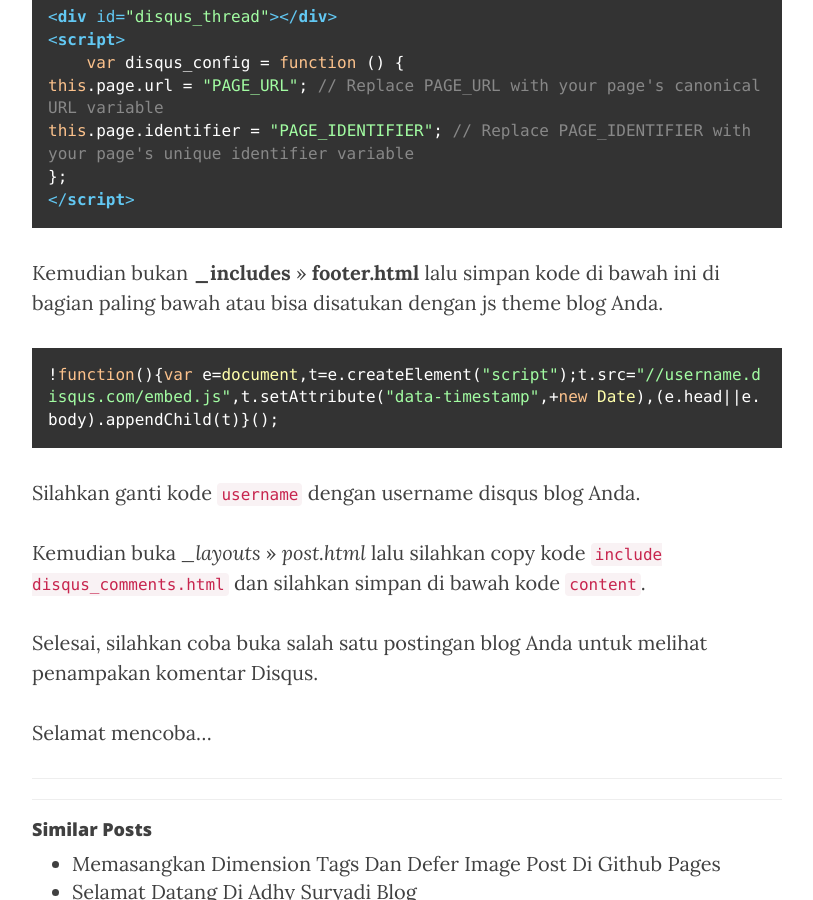
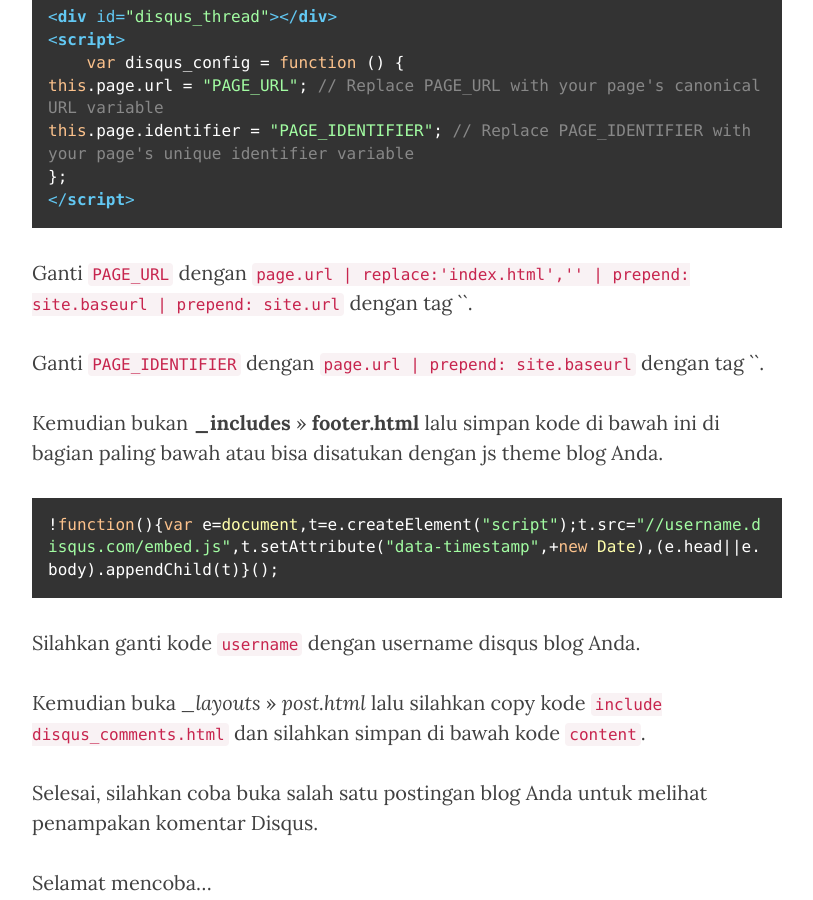
Before and after one commit to KompiAjaib/kompiajaib.github.io, a Jekyll site: the page built from _posts/2016-06-01-memasang-komentar-disqus-pada-github-pages.markdown, in a window 1280 px wide and 900 px high, scrolled down 1172 px. Shown: the whole window, without its empty margins (233-1046 px from the left). Built offline with Jekyll 4.4.1, drawn with Linux system fonts in a browser that asks for light colours; nearby versions of some CDN libraries; comment, search, counter and statistics services are not loaded.

Commit message:
Update 2016-06-01-memasang-komentar-disqus-pada-github-pages.markdown

````diff
--- a/_posts/2016-06-01-memasang-komentar-disqus-pada-github-pages.markdown
+++ b/_posts/2016-06-01-memasang-komentar-disqus-pada-github-pages.markdown
@@ -29,6 +29,9 @@ this.page.identifier = "PAGE_IDENTIFIER"; // Replace PAGE_IDENTIFIER with your p
 };
 </script>
 ```
+Ganti `PAGE_URL` dengan `page.url | replace:'index.html','' | prepend: site.baseurl | prepend: site.url` dengan tag `{{ }}`.
+
+Ganti `PAGE_IDENTIFIER` dengan `page.url | prepend: site.baseurl` dengan tag `{{ }}`.
 
 Kemudian bukan **_includes** >> **footer.html** lalu simpan kode di bawah ini di bagian paling bawah atau bisa disatukan dengan js theme blog Anda.
 
````
